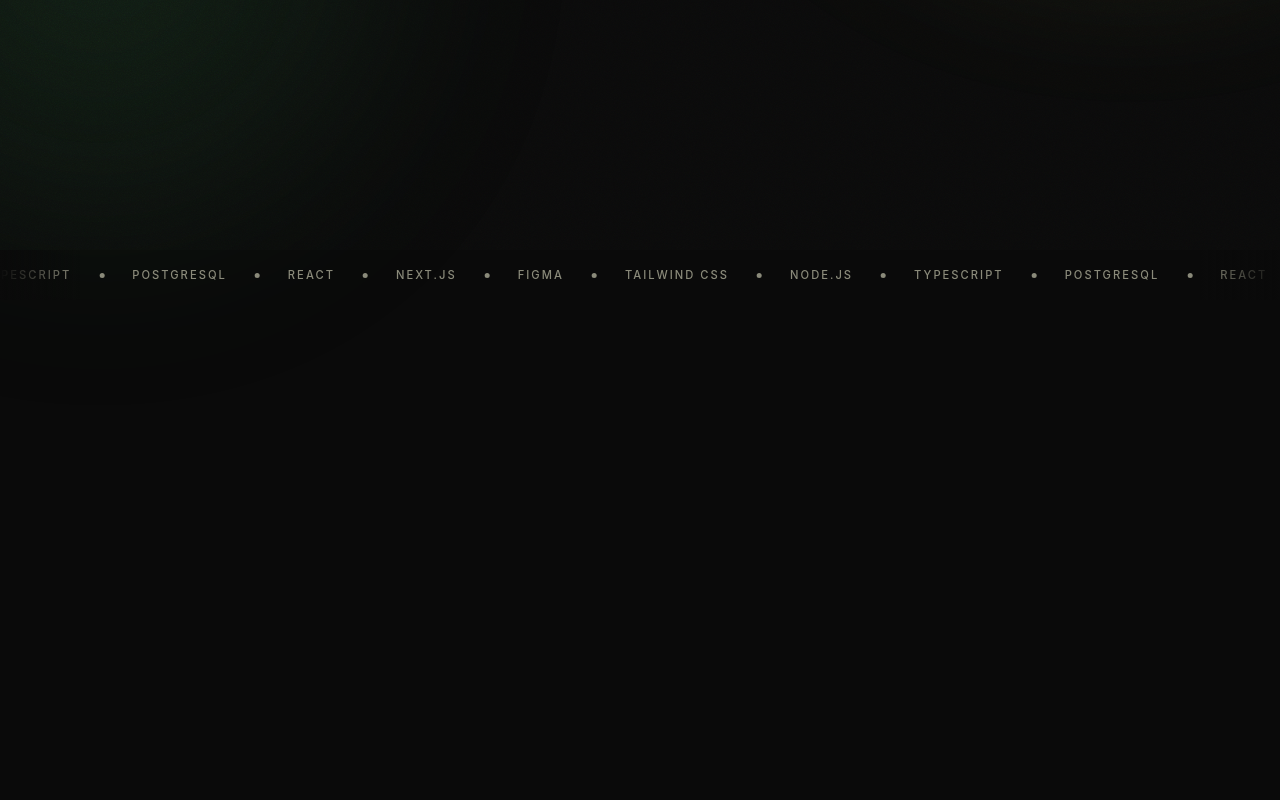
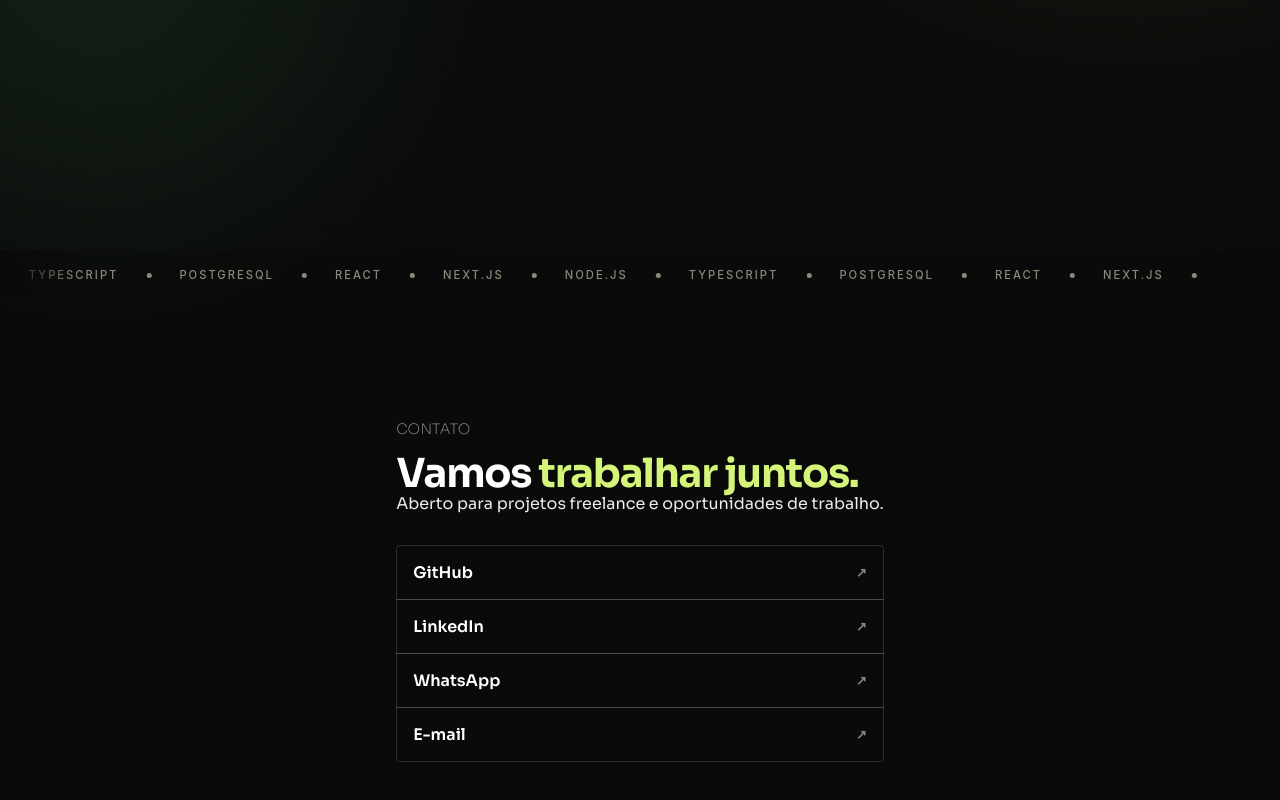
Before and after one commit to pedrohrdev/portfolio, a React (Vite) app: page / in a window 1280 px wide. Shown: the part 550-1350 px from the top of the page. Before the commit the page ends 850 px from the top, so only its background shows below. Built offline with nearby package versions, Linux system fonts and the light colour scheme.

Commit message:
feat: create Contact component and styles

```diff
--- /dev/null
+++ b/src/components/Contato.jsx
@@ -0,0 +1,53 @@
+import styles from '../styles/Contact.module.css';
+
+function Contato() {
+
+    return (
+
+        <section className={styles.contatoContainer}>
+
+            <div className={styles.contatoContent}>
+
+                <div className={styles.contatoInner}>
+
+                    <h3>CONTATO</h3>
+
+                    <h2>Vamos <span className={styles.highlight}>trabalhar juntos.</span></h2>
+
+                    <p>Aberto para projetos freelance e oportunidades de trabalho.</p>
+
+                    <div className={styles.contatoLinks}>
+
+                        <a href="https://github.com/pedrohrdev" target="_blank" rel="noopener noreferrer">
+                            GitHub
+                            <span>↗</span>
+                        </a>
+
+                        <a href="https://www.linkedin.com/in/pedro-rossi-a2b068347/" target="_blank" rel="noopener noreferrer">
+                            LinkedIn
+                            <span>↗</span>
+                        </a>
+
+                        <a href="https://wa.me/5544991262009" target="_blank" rel="noopener noreferrer">
+                            WhatsApp
+                            <span>↗</span>
+                        </a>
+
+                        <a href="mailto:pedrohrdev@gmail.com" target="_blank" rel="noopener noreferrer">
+                            E-mail
+                            <span>↗</span>
+                        </a>
+
+                    </div>
+
+                </div>
+
+            </div>
+
+        </section>
+
+    );
+
+}
+
+export default Contato;
--- a/src/components/Marquee.jsx
+++ b/src/components/Marquee.jsx
@@ -1,8 +1,7 @@
 import styles from '../styles/Marquee.module.css';
 
 const items = [
-  'Node.js', 'TypeScript', 'PostgreSQL', 'React', 'Next.js',
-  'Figma', 'Tailwind CSS',
+  'Node.js', 'TypeScript', 'PostgreSQL', 'React', 'Next.js'
 ];
 
 function MarqueeGroup() {
--- a/src/pages/Home/Home.jsx
+++ b/src/pages/Home/Home.jsx
@@ -1,5 +1,6 @@
 import Hero from '../../components/Hero';
 import Marquee from '../../components/Marquee';
+import Contato from '../../components/Contato';
 
 function Home() {
   return (
@@ -9,6 +10,8 @@
 
       <Marquee />
 
+      <Contato />
+
     </>
   )
 }
--- /dev/null
+++ b/src/styles/Contact.module.css
@@ -0,0 +1,72 @@
+.contatoContainer {
+
+    padding: 120px 60px;
+
+}
+
+.contatoContent {
+    display: flex;
+    flex-direction: column;
+    align-items: center;
+    justify-content: center;
+    gap: 1rem;
+}
+
+.contatoContent h3 {
+    font-size: 0.9rem;
+    font-weight: 200;
+    color: rgb(143, 143, 141);
+    margin-bottom: 1rem;
+}
+
+
+.contatoContent h2 {
+    font-size: 2.5rem;
+    color: rgb(255, 255, 255);
+    line-height: 0.98;
+    font-weight: bold;
+    letter-spacing: -0.03em;
+}
+
+.contatoContent h2 .highlight {
+    color: var(--accent);
+
+}
+
+.contatoLinks {
+    display: flex;
+    flex-direction: column;
+    width: 100%;
+    margin-top: 2rem;
+}
+
+.contatoLinks a {
+    display: flex;
+    justify-content: space-between;
+    align-items: center;
+    padding: 1rem 1rem;
+    border: 1px solid rgba(255, 255, 255, 0.15);
+    margin-top: -1px; /* colapsa bordas duplicadas entre itens */
+    color: #fff;
+    text-decoration: none;
+    font-size: 1rem;
+    font-weight: 600;
+    transition: background 0.2s ease;
+}
+
+.contatoLinks a:first-child {
+    border-radius: 4px 4px 0 0;
+}
+
+.contatoLinks a:last-child {
+    border-radius: 0 0 4px 4px;
+}
+
+.contatoLinks a:hover {
+    background: rgba(255, 255, 255, 0.06);
+}
+
+.contatoLinks a span {
+    font-size: 0.8rem;
+    opacity: 0.5;
+}
```
Also changed, not shown: src/components/Contact.jsx (deleted), src/styles/Contact.css (deleted).
